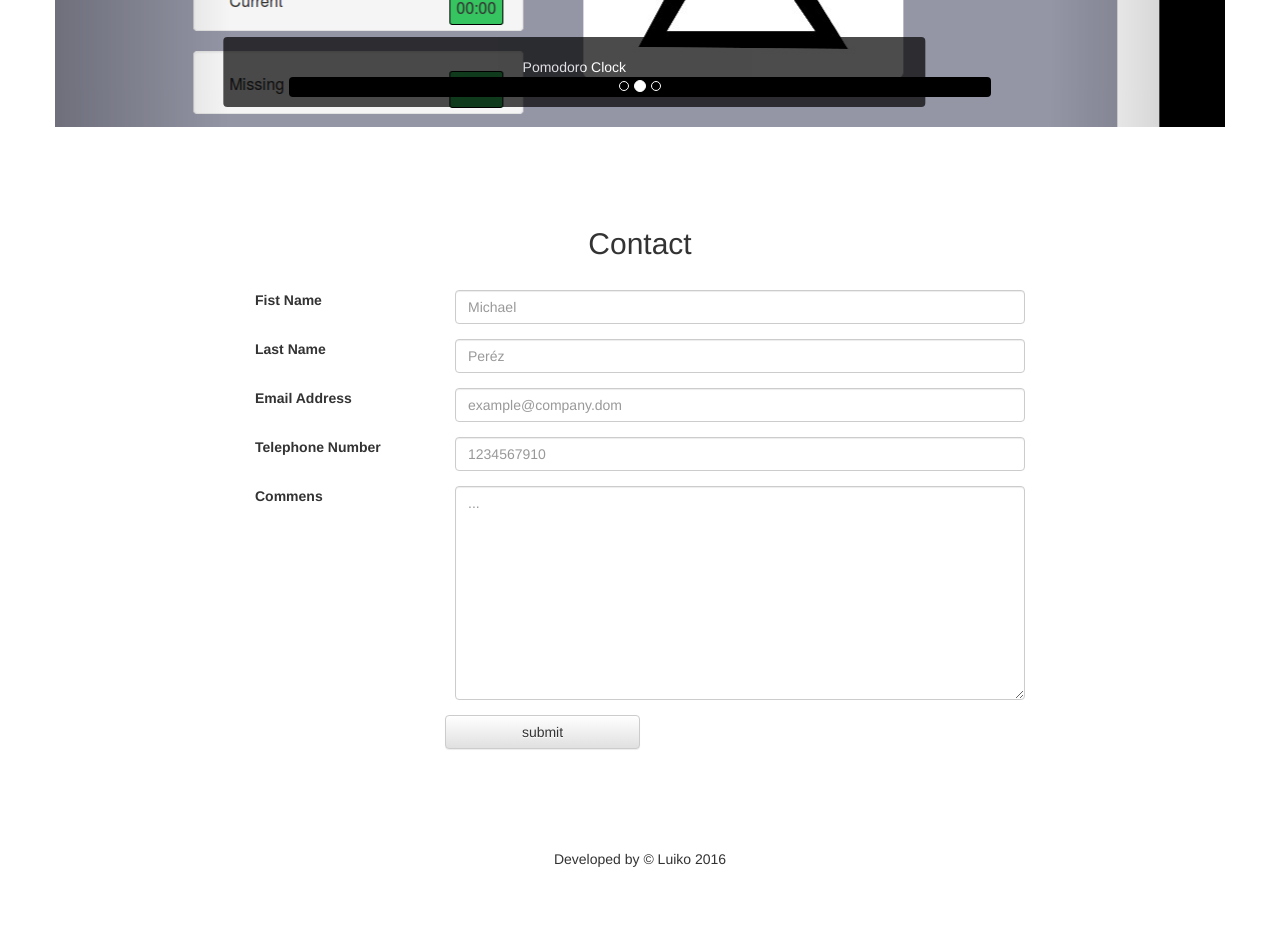
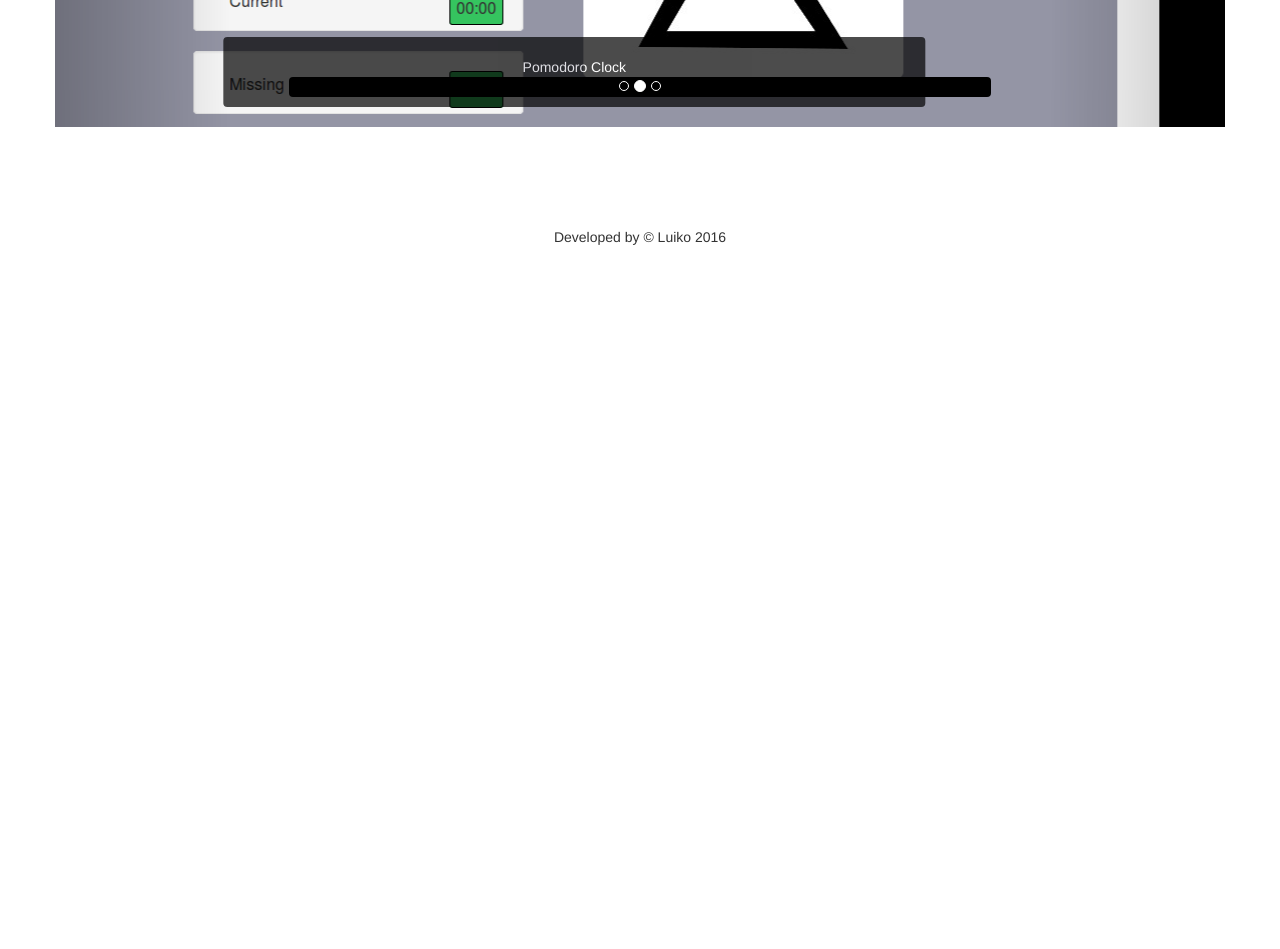
Before and after one commit to Luiko/porfolio, a website: page index.html in a window 1280 px wide. Shown: the part 1880-2829 px from the top of the page. After the commit the page ends 2267 px from the top, so only its background shows below. Drawn offline with Linux system fonts and the light colour scheme; a web font is replaced by a local one.

Commit message:
remove useless contact

```diff
--- a/index.html
+++ b/index.html
@@ -111,44 +111,6 @@
           </div>
         </section>
 
-        <section id="contact" class="row">
-          <h2 class="text-center">Contact</h2>
-          <form action="" class="form-horizontal">
-            <div class="form-group">
-              <label for="firstN" class="col-lg-2 col-lg-push-2 col-sm-2">Fist Name</label>
-              <div class="col-lg-6 col-lg-push-2 col-sm-10 col-xs-12">
-                <input type="text" class="form-control" id="firstN" placeholder="Michael">
-              </div>
-            </div>
-            <div class="form-group">
-              <label for="lastN" class="col-lg-2 col-lg-push-2 col-sm-2">Last Name</label>
-              <div class="col-lg-6 col-lg-push-2 col-sm-10 col-xs-12">
-                <input type="text" class="form-control" id="lastN" placeholder="Peréz">
-              </div>
-            </div>
-            <div class="form-group">
-              <label for="emailAddress" class="col-lg-2 col-lg-push-2 col-sm-2">Email Address</label>
-              <div class="col-lg-6 col-lg-push-2 col-sm-10 col-xs-12">
-                <input type="email" class="form-control" id="emailAddress" placeholder="example@company.dom">
-              </div>
-            </div>
-            <div class="form-group">
-              <label for="telephoneNumber" class="col-lg-2 col-lg-push-2 col-sm-2">Telephone Number</label>
-              <div class="col-lg-6 col-lg-push-2 col-sm-10 col-xs-12">
-                <input type="text" class="form-control" id="telephoneNumber" placeholder="1234567910">
-              </div>
-            </div>
-            <div class="form-group">
-              <label for="commens" class="col-lg-2 col-lg-push-2 col-sm-2">Commens</label>
-              <div class="col-lg-6 col-lg-push-2 col-sm-10 col-xs-12">
-                <textarea name="" id="commens" cols="30"
-                rows="10" class="form-control" placeholder="..."></textarea>
-              </div>
-            </div>
-            <input class="btn btn-default col-lg-2 col-lg-push-4 col-sm-2 col-sm-push-2" type="submit" value="submit">
-          </form>
-        </section>
-
         <div class="row">
           <footer class="text-center">Developed by &copy Luiko 2016</footer>
         </div>
```
